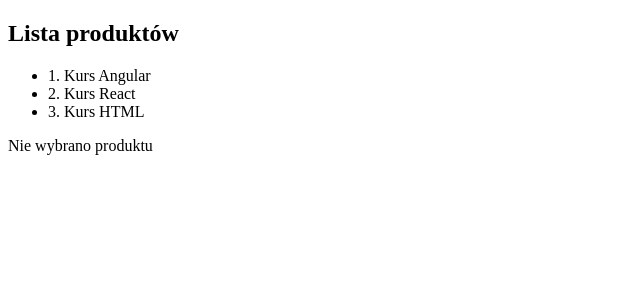
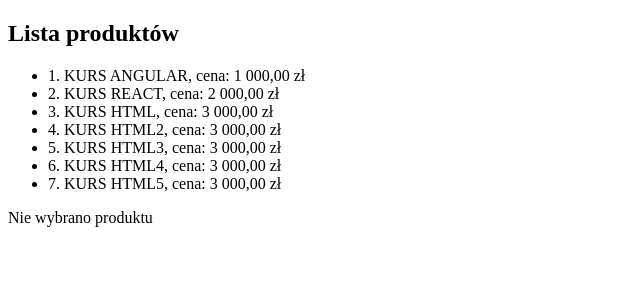
Before and after one commit to materro/Altkom-Angular-myApp, an Angular app: page / in a window 1280 px wide. Shown: the top 300 px of the page, without its empty margins (0-640 px from the left). Built offline with nearby package versions, Linux system fonts and the light colour scheme.

Commit message:
28.03 g. 10:42

```diff
--- a/src/app/app.module.ts
+++ b/src/app/app.module.ts
@@ -1,8 +1,11 @@
-import { NgModule } from '@angular/core';
+import { LOCALE_ID, NgModule } from '@angular/core';
 import { BrowserModule } from '@angular/platform-browser';
 
 import { AppComponent } from './app.component';
 import { ProductsModule } from './products/products.module';
+import { registerLocaleData } from '@angular/common';
+import localePl from '@angular/common/locales/pl';
+registerLocaleData(localePl);
 
 @NgModule({
   declarations: [
@@ -12,7 +15,10 @@ import { ProductsModule } from './products/products.module';
     BrowserModule,
     ProductsModule
   ],
-  providers: [],
+  providers: [{
+    provide: LOCALE_ID,
+    useValue: 'pl-PL'
+  }],
   bootstrap: [AppComponent]
 })
 export class AppModule { }
--- a/src/app/products/product-detail/product-detail.component.ts
+++ b/src/app/products/product-detail/product-detail.component.ts
@@ -1,5 +1,7 @@
-import { Component, Input, Output, EventEmitter, ChangeDetectionStrategy, OnInit, OnChanges, SimpleChanges } from '@angular/core';
+import { formatCurrency } from '@angular/common';
+import { Component, Input, Output, LOCALE_ID,EventEmitter, ChangeDetectionStrategy, OnInit, OnChanges, SimpleChanges, Inject } from '@angular/core';
 import { Product } from '../product';
+
 
 @Component({
   selector: 'app-product-detail',
@@ -26,6 +28,8 @@ export class ProductDetailComponent implements OnChanges {
     }
   }
 
+
+
     @Input() product: Product | undefined;
     @Output() bought = new EventEmitter();
 
--- a/src/app/products/product-list/product-list.component.html
+++ b/src/app/products/product-list/product-list.component.html
@@ -1,9 +1,11 @@
 <h2>Lista produktów</h2>
 <ul>
     <li *ngFor="let product of products; let i=index" (click)="selectedProduct = product">
-        <span>{{i+1}}. {{ product.name }}</span>
+        <span>{{i+1}}. {{ product.name | uppercase }}, cena: {{ product.price | currency:"PLN"}}</span>
+
     </li>
 </ul>
+
 <!-- <ul>
     <li *ngFor="let product of products; trackBy: trackByProducts" (click)="selectedProduct = product">
         <span>{{ product }}</span>
--- a/src/app/products/product-list/product-list.component.ts
+++ b/src/app/products/product-list/product-list.component.ts
@@ -24,7 +24,25 @@ export class ProductListComponent implements AfterViewInit {
     {
       name:'Kurs HTML',
       price: 3000
+    },
+    {
+      name:'Kurs HTML2',
+      price: 3000
+    },
+    {
+      name:'Kurs HTML3',
+      price: 3000
+    },
+    {
+      name:'Kurs HTML4',
+      price: 3000
+    },
+    {
+      name:'Kurs HTML5',
+      price: 3000
     }
+
+
   ];
 
   @ViewChild(ProductDetailComponent) productDetail: ProductDetailComponent | undefined;
```
